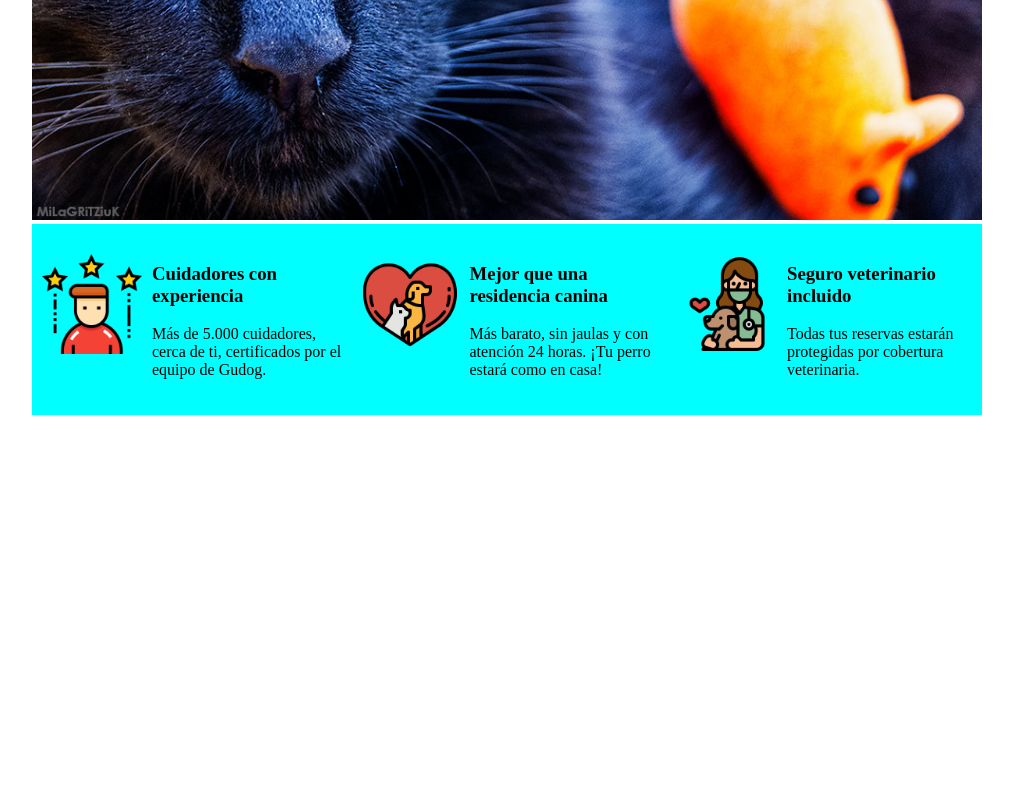
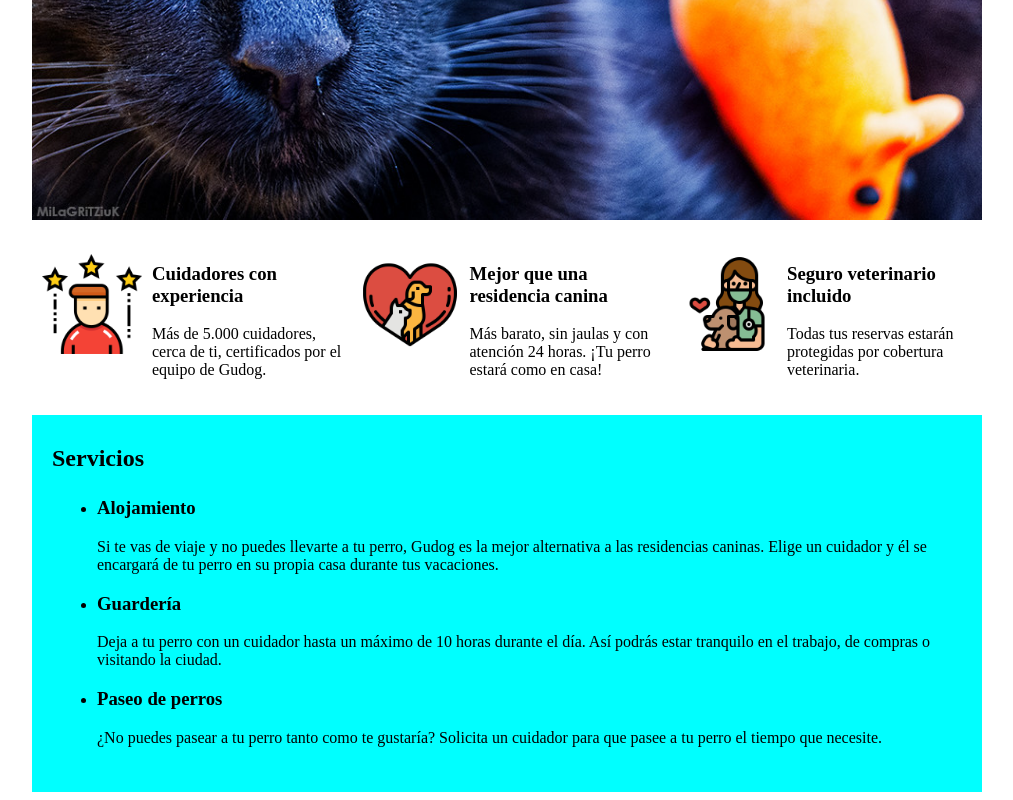
Before and after one commit to milachirolde/NVL-HTML-Final, a plain HTML site: page index.html in a window 1280 px wide. Shown: the part 416-1216 px from the top of the page, without its empty margins (133-1146 px from the left). Before the commit the page ends 879 px from the top, so only its background shows below. Drawn offline with Linux system fonts and the light colour scheme.

```diff
--- a/index.html
+++ b/index.html
@@ -27,7 +27,7 @@
 			<img src="img/cat-domestic.jpg" alt="cat-photo" width="950">
 		</div>
 
-		<section id="quienes_somos" style="padding:20px 0; background-color:aqua;">
+		<section id="quienes_somos" style="padding:20px 0;">
 				<div style="display: inline-block; width:33%;">
 					<img src="img/rate-Icon.png" style=" margin:10px 10px; height:100px; float: left;">
 					<h3>Cuidadores con experiencia</h3>
@@ -45,7 +45,19 @@
 				</div>
 		</section>
 
-		<section id="servicios" style="padding:20px 0;">
+		<section id="servicios" style="padding:20px 0; background-color: aqua;">
+			<h2 style="margin:10px 20px;">Servicios</h2>
+			<ul style="margin: 25px;">
+				<li><h3>Alojamiento</h3>
+					<p>Si te vas de viaje y no puedes llevarte a tu perro, Gudog es la mejor alternativa a las residencias caninas. Elige un cuidador y él se encargará de tu perro en su propia casa durante tus vacaciones.</p></li>
+				<li><h3>Guardería</h3>
+					<p>Deja a tu perro con un cuidador hasta un máximo de 10 horas durante el día. Así podrás estar tranquilo en el trabajo, de compras o visitando la ciudad.</p></li>
+				<li><h3>Paseo de perros</h3>
+					<p>¿No puedes pasear a tu perro tanto como te gustaría? Solicita un cuidador para que pasee a tu perro el tiempo que necesite.</p></li>
+			</ul>
+		</section>
+
+		<section id="pricing" style="padding:20px 0;>
 
 		</section>
   </div>
```
